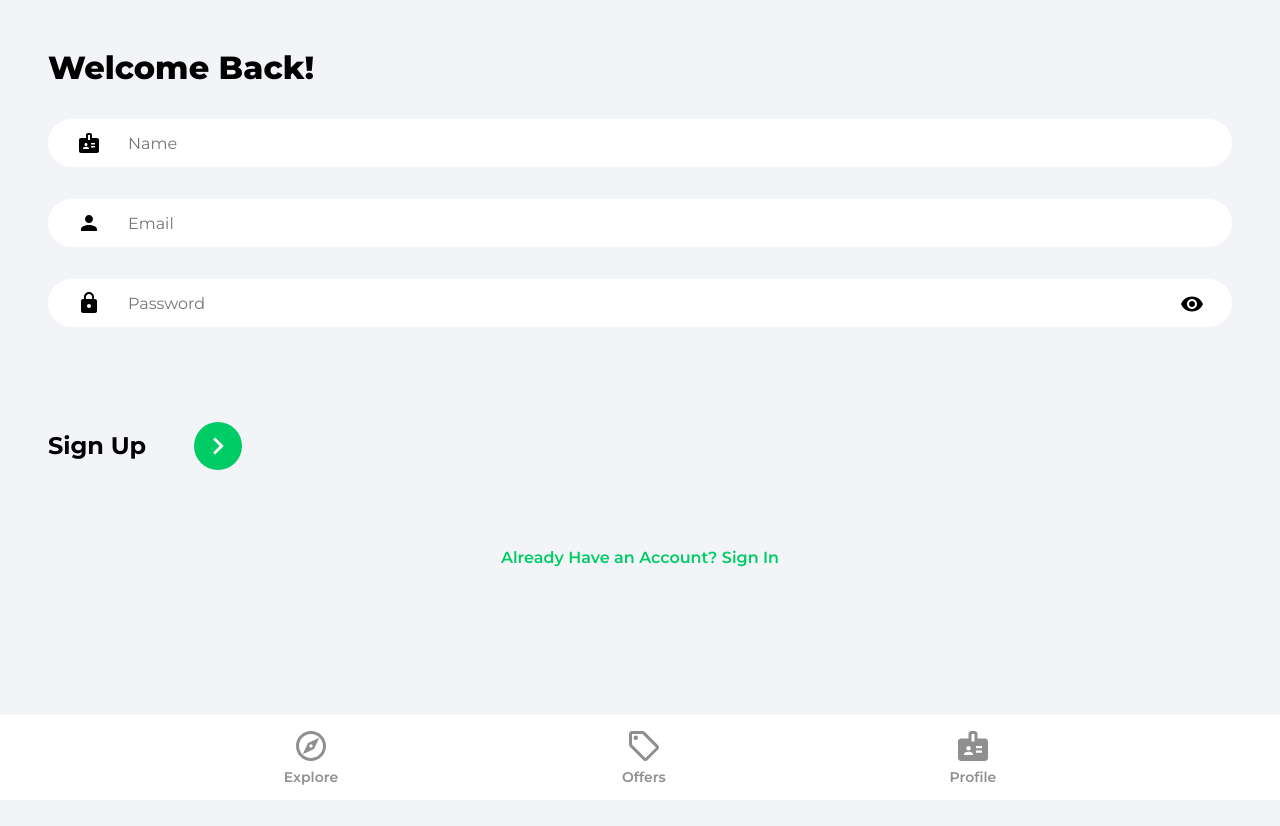
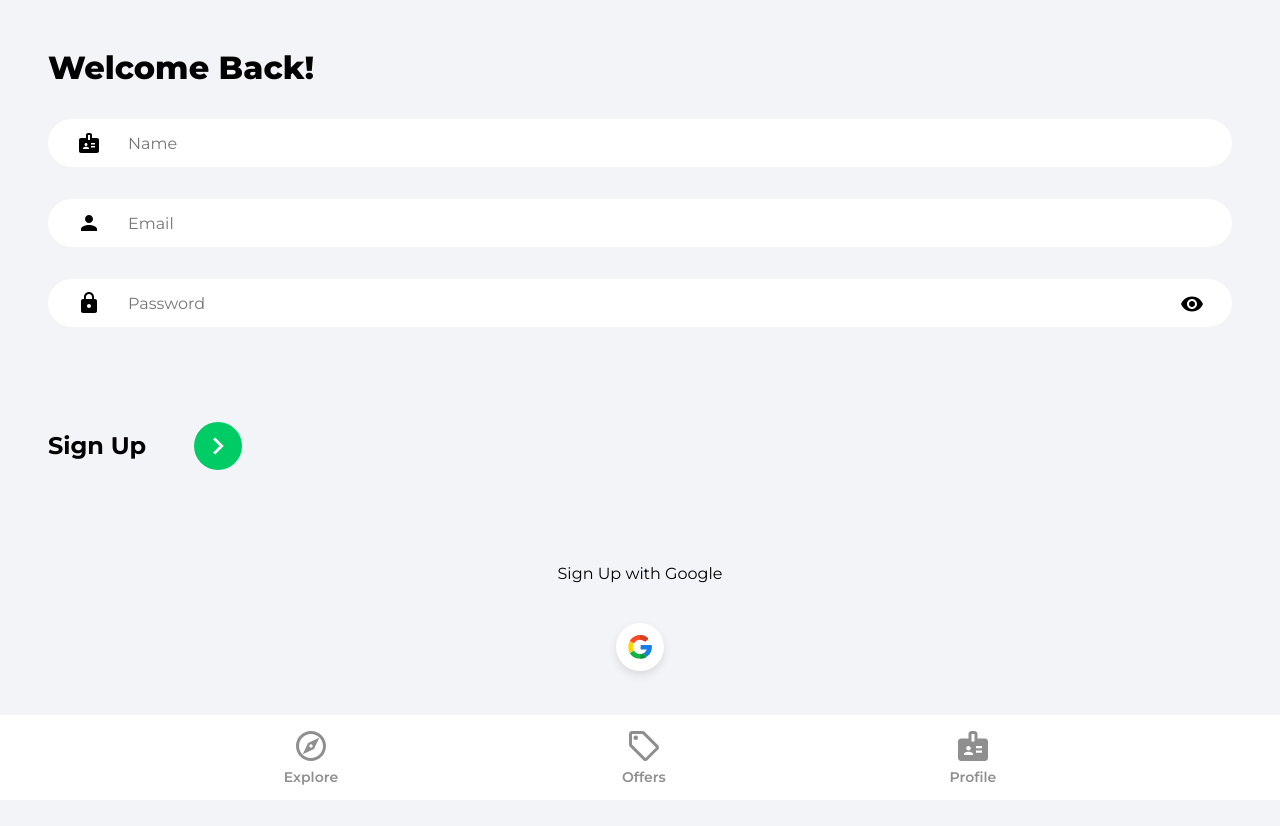
Before and after one commit to Harry-Leepz/house-marketplace, a React (Create React App) app: page /sign-up in a window 1280 px wide. Before the commit the page ends 800 px from the top, so only its background shows below. Built offline with nearby package versions, Linux system fonts and the light colour scheme; no server answers.

Commit message:
Update singIn and signUp components

```diff
--- a/src/pages/SignIn.jsx
+++ b/src/pages/SignIn.jsx
@@ -7,6 +7,7 @@ import { Link, useNavigate } from "react-router-dom";
 
 import { ReactComponent as ArrowRightIcon } from "../assets/svg/keyboardArrowRightIcon.svg";
 import visibilityIcon from "../assets/svg/visibilityIcon.svg";
+import { GoogleOAuth } from "../components/GoogleOAuth";
 
 export const SignIn = () => {
   const [showPassword, setShowPassword] = useState(false);
@@ -91,7 +92,7 @@ export const SignIn = () => {
             </div>
           </form>
 
-          {/* Google O Auth */}
+          <GoogleOAuth />
 
           <Link to='/sign-up' className='registerLink'>
             Sign Up Instead
--- a/src/pages/SignUp.jsx
+++ b/src/pages/SignUp.jsx
@@ -12,6 +12,7 @@ import { db } from "../firebase.config";
 
 import { ReactComponent as ArrowRightIcon } from "../assets/svg/keyboardArrowRightIcon.svg";
 import visibilityIcon from "../assets/svg/visibilityIcon.svg";
+import { GoogleOAuth } from "../components/GoogleOAuth";
 
 export const SignUp = () => {
   const [showPassword, setShowPassword] = useState(false);
@@ -110,7 +111,7 @@ export const SignUp = () => {
             </div>
           </form>
 
-          {/* Google O Auth */}
+          <GoogleOAuth />
 
           <Link to='/sign-in' className='registerLink'>
             Already Have an Account? Sign In
```
